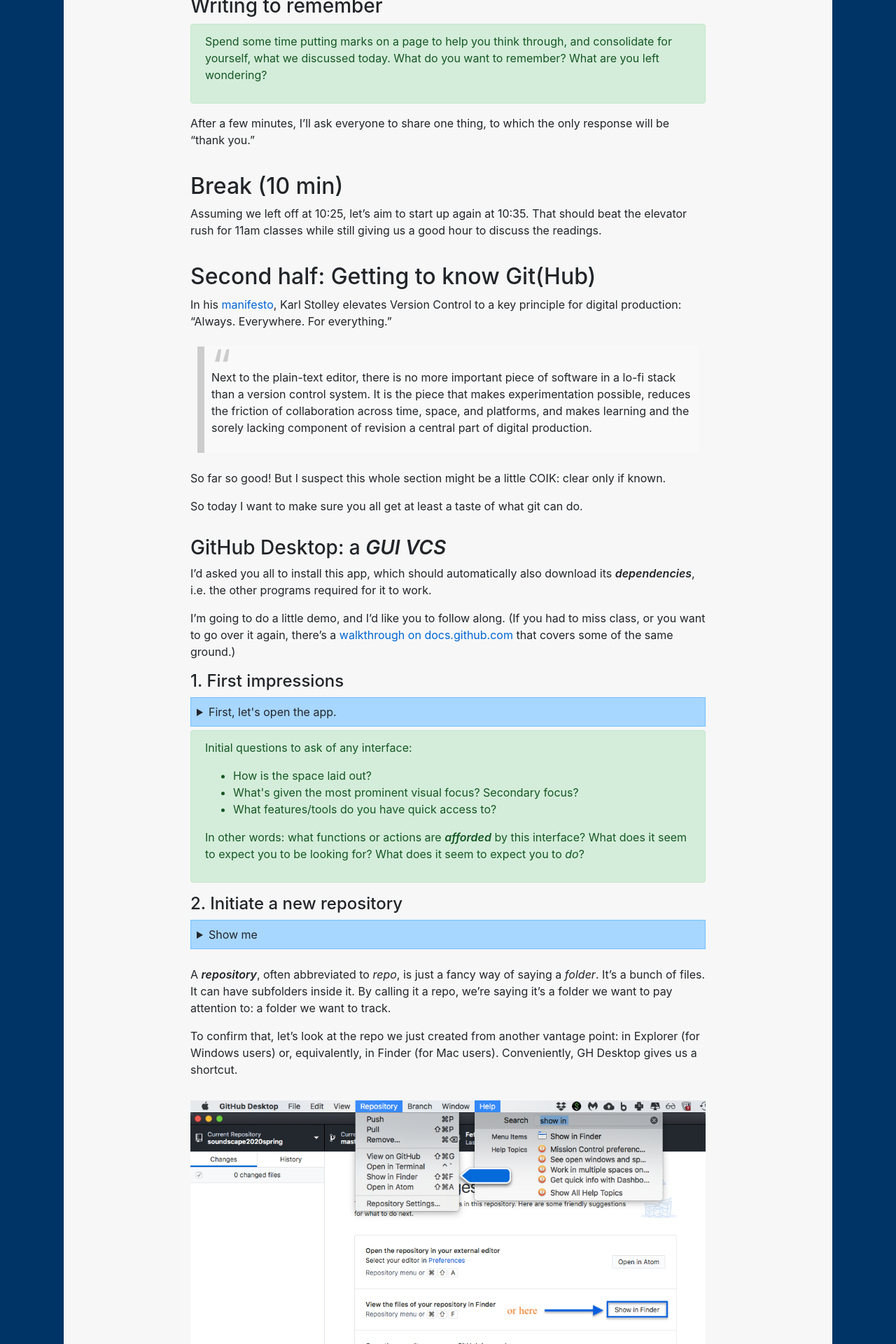
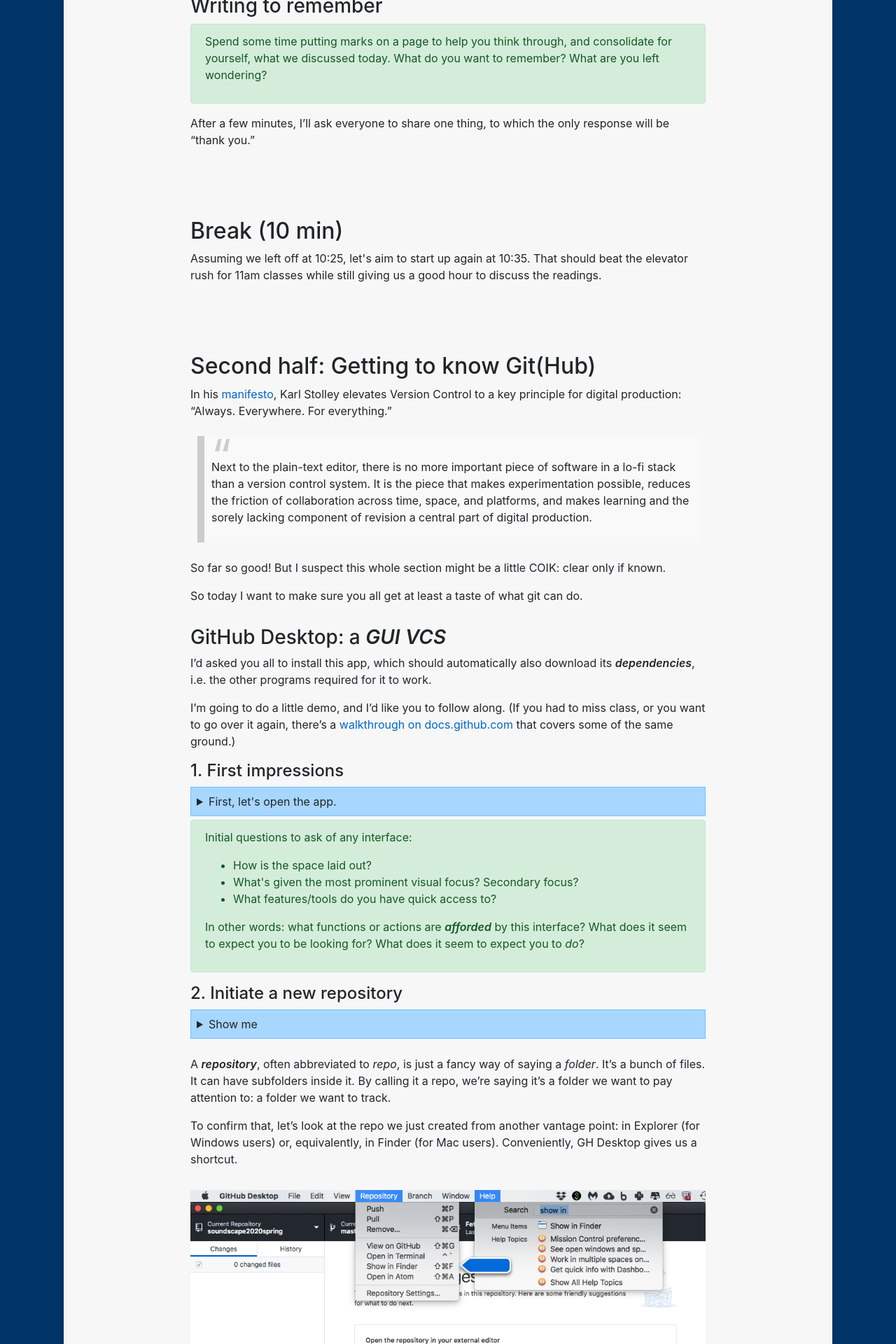
Before and after one commit to benmiller314/dsam2025fall, a Jekyll site: the page built from oldplans/week-03.md, in a window 1280 px wide. Shown: the part 1933-3853 px from the top of the page at 70% size. Built offline with Jekyll 4.4.1, drawn with Linux system fonts in a browser that asks for light colours; our own code applies the rules of GitHub Pages for plain Markdown files.

Commit message:
add some padding around the mid-class break

```diff
--- a/assets/css/screen.css
+++ b/assets/css/screen.css
@@ -331,6 +331,13 @@
     list-style-type: disc;
 }
 
+/* And sometimes you want a little spoiler space */
+.break {
+	padding-top: 3em;
+	padding-bottom: 4em;
+}
+
+
 /* Create side-by-side columns */
 .flex-container {
 	display: flex;
--- a/oldplans/week-03.md
+++ b/oldplans/week-03.md
@@ -118,9 +118,10 @@
 After a few minutes, I'll ask everyone to share one thing, to which the only response will be "thank you."
 
 
-## Break (10 min)
-Assuming we left off at 10:25, let's aim to start up again at 10:35. That should beat the elevator rush for 11am classes while still giving us a good hour to discuss the readings.
-
+<section class="break">
+    <h2>Break (10 min)</h2>
+    Assuming we left off at 10:25, let's aim to start up again at 10:35. That should beat the elevator rush for 11am classes while still giving us a good hour to discuss the readings.
+</section>
 
 ## Second half: Getting to know Git(Hub) {#second-half}
 
```
